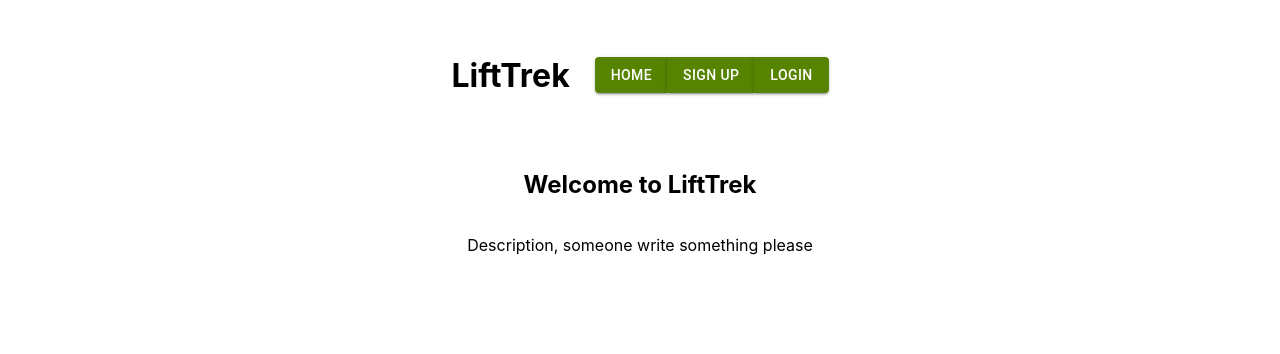
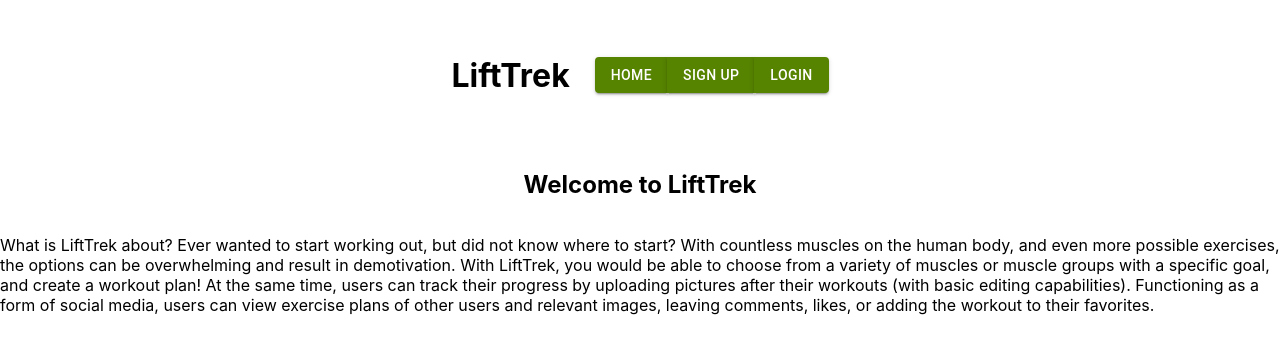
Before and after one commit to andrewcapro/CS554_Final_Project, a React (Create React App) app in the folder lifttrek/: page / in a window 1280 px wide. Shown: the top 354 px of the page. Built offline with nearby package versions, Linux system fonts and the light colour scheme; no server answers.

Commit message:
added description to home

```diff
--- a/lifttrek/src/components/Home.js
+++ b/lifttrek/src/components/Home.js
@@ -4,7 +4,7 @@ function Home() {
   return (
     <div style={{ display: "flex", flexDirection: "column", alignItems: "center" }}>
       <h2>Welcome to LiftTrek</h2>
-      <p>Description, someone write something please</p>
+      <p>What is LiftTrek about? Ever wanted to start working out, but did not know where to start? With countless muscles on the human body, and even more possible exercises, the options can be overwhelming and result in demotivation. With LiftTrek, you would be able to choose from a variety of muscles or muscle groups with a specific goal, and create a workout plan! At the same time, users can track their progress by uploading pictures after their workouts (with basic editing capabilities). Functioning as a form of social media, users can view exercise plans of other users and relevant images, leaving comments, likes, or adding the workout to their favorites.</p>
     </div>
   )
 }
```
